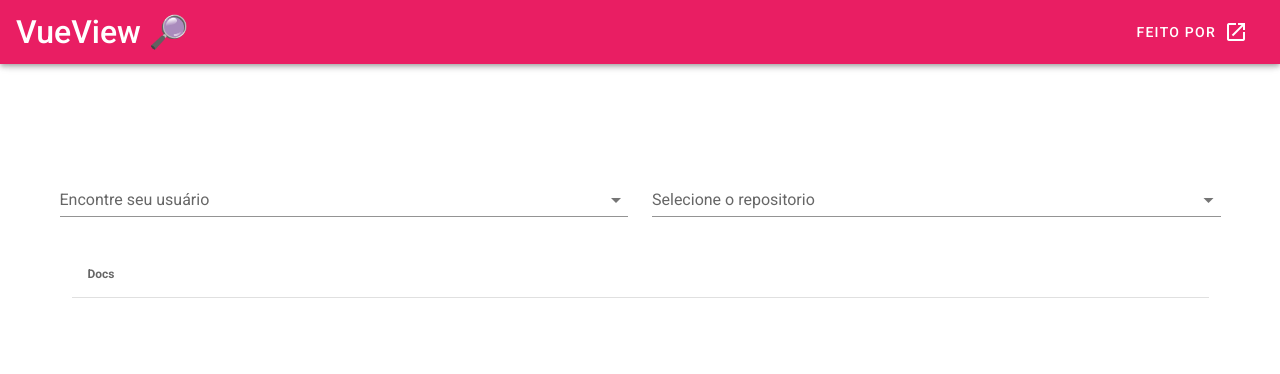
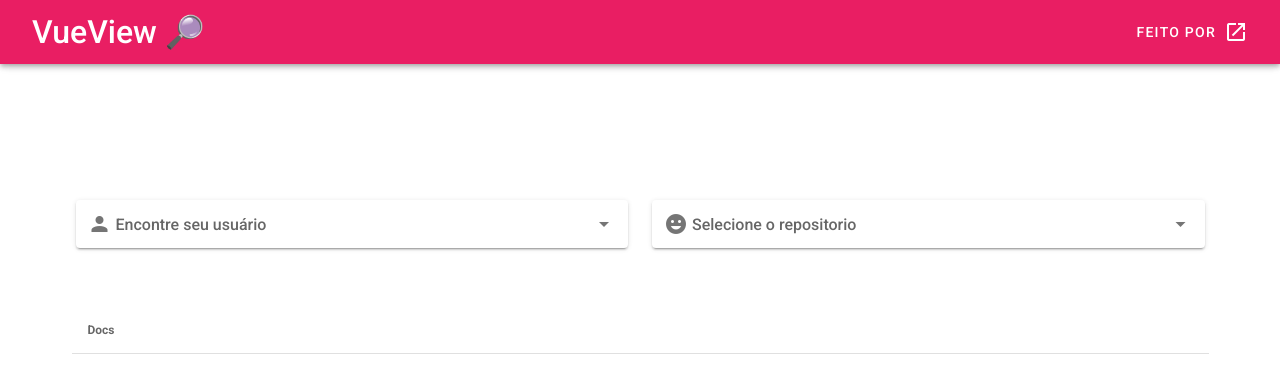
Before and after one commit to tabataf/github_vuewer, a Vue app: page / in a window 1280 px wide. Shown: the top 374 px of the page. Built offline with nearby package versions, Linux system fonts and the light colour scheme.

Commit message:
funcionando mas sem dividir entre pasta e arquivo

```diff
--- a/src/components/GithubContent.vue
+++ b/src/components/GithubContent.vue
@@ -5,7 +5,7 @@
         <v-simple-table>
           <template v-slot:default>
             <thead>
-              <tr>
+              <tr class="docs">
                 <th class="text-left">Docs</th>
               </tr>
             </thead>
@@ -51,3 +51,9 @@ export default {
 	}
 }
 </script>
+<style>
+.docs{
+  padding: 2rem;
+}
+
+</style>
--- a/src/components/GithubIssues.vue
+++ b/src/components/GithubIssues.vue
@@ -22,7 +22,7 @@
       </v-row>
       <v-row>
         <v-col cols="12">
-          <v-progress-circular indeterminate color="primary" v-if="loading"></v-progress-circular>
+          <v-progress-circular indeterminate color="pink" v-if="loading"></v-progress-circular>
         </v-col>
       </v-row>
     </div>
--- a/src/components/GithubRepo.vue
+++ b/src/components/GithubRepo.vue
@@ -1,7 +1,8 @@
 <template>
-    <div>
+    <div class="titulo">
       <v-row class="text-center mt-10">
         <v-col cols="6">
+          <div>
           <v-autocomplete
           v-model="user"
           label="Encontre seu usuário"
@@ -9,7 +10,12 @@
           :loading="userloading"
           :search-input.sync="usersearch"
           item-text="login"
+          solo
+          color="pink darken-2"
+          prepend-inner-icon="mdi-account"
+          clearable
         />
+      </div>
         </v-col>
         <v-col cols="6">
           <v-select
@@ -20,6 +26,10 @@
             label="Selecione o repositorio"
             return-object
             single-line
+            solo
+            prepend-inner-icon="mdi-emoticon"
+            color="pink darken-2"
+            clearable
           ></v-select>
         </v-col>
       </v-row>
@@ -68,3 +78,12 @@
       }
     }
   </script>
+  <style>
+.titulo{
+  padding: 1rem;
+  font-weight: bold;
+  border: 4rem;
+  border-color: aqua;
+
+}
+</style>
```
